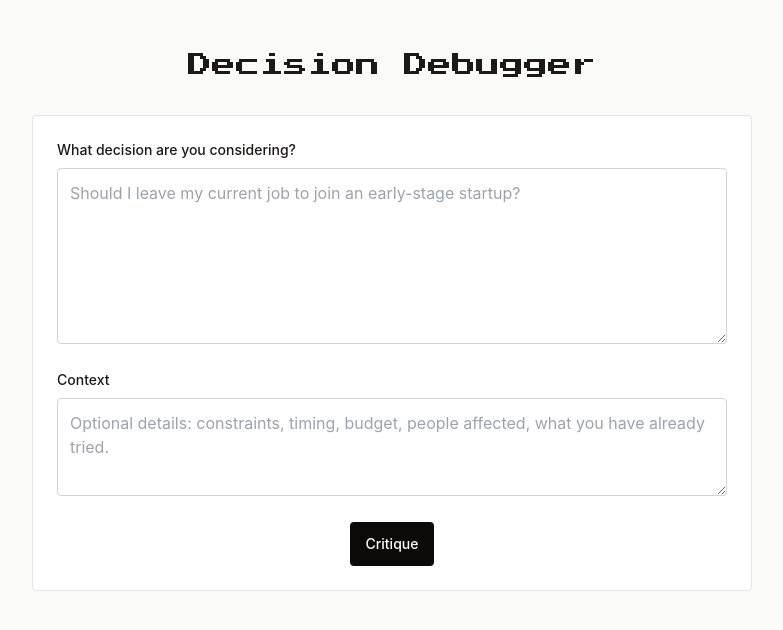
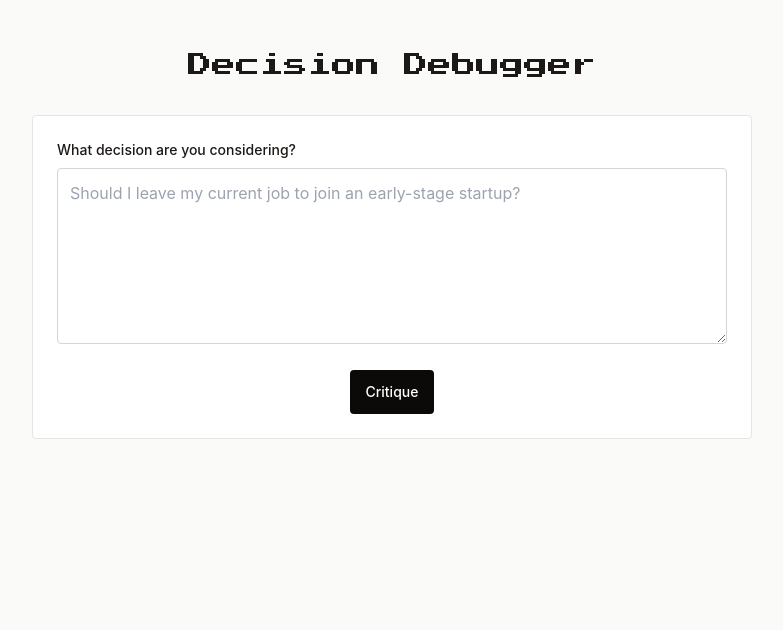
Before and after one commit to Yevhenii90/decision-debugger, a Next.js app: page / in a window 1280 px wide. Shown: the top 630 px of the page, without its empty margins (248-1031 px from the left). Built offline with nearby package versions, Linux system fonts and the light colour scheme.

Commit message:
Remove context field

```diff
--- a/components/DecisionForm.tsx
+++ b/components/DecisionForm.tsx
@@ -17,14 +17,13 @@ const sampleDecision =
 
 export function DecisionForm({ onSubmit, isLoading }: DecisionFormProps) {
   const [decision, setDecision] = useState("");
-  const [context, setContext] = useState("");
 
   async function handleSubmit(event: FormEvent<HTMLFormElement>) {
     event.preventDefault();
 
     await onSubmit({
       decision: decision.trim(),
-      context: context.trim(),
+      context: "",
       mode: "Critical",
     });
   }
@@ -46,20 +45,6 @@ export function DecisionForm({ onSubmit, isLoading }: DecisionFormProps) {
         />
       </div>
 
-      <div className="space-y-2">
-        <label htmlFor="context" className="block text-sm font-medium text-stone-900">
-          Context
-        </label>
-        <textarea
-          id="context"
-          value={context}
-          onChange={(event) => setContext(event.target.value)}
-          placeholder="Optional details: constraints, timing, budget, people affected, what you have already tried."
-          rows={3}
-          className="w-full resize-y rounded border border-stone-300 bg-white px-3 py-3 text-base text-stone-950 outline-none transition focus:border-stone-700 focus:ring-2 focus:ring-stone-200"
-        />
-      </div>
-
       <div className="flex justify-center">
         <button
           type="submit"
```
Also changed, not shown: 1 other file (tests, documents, lock files or other folders).
